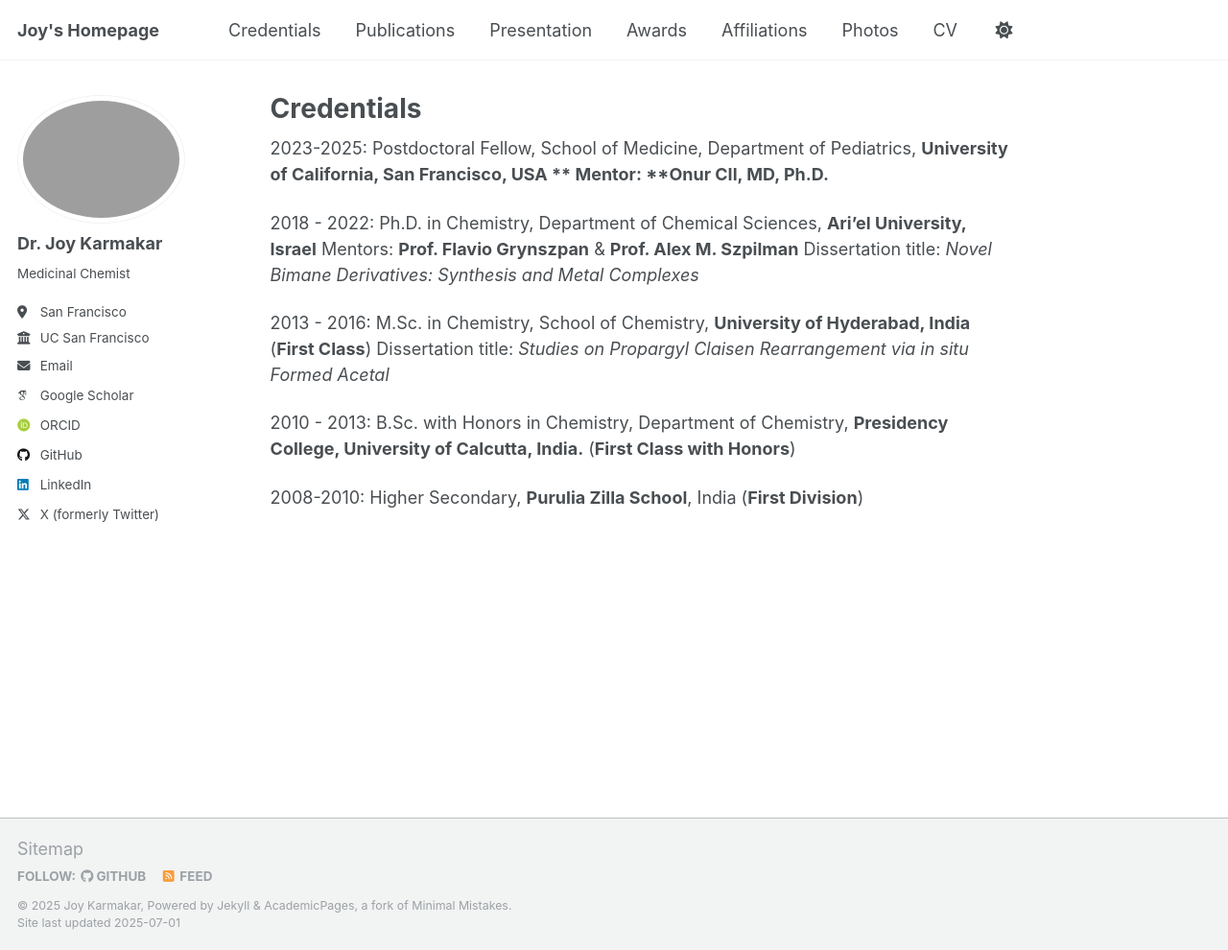
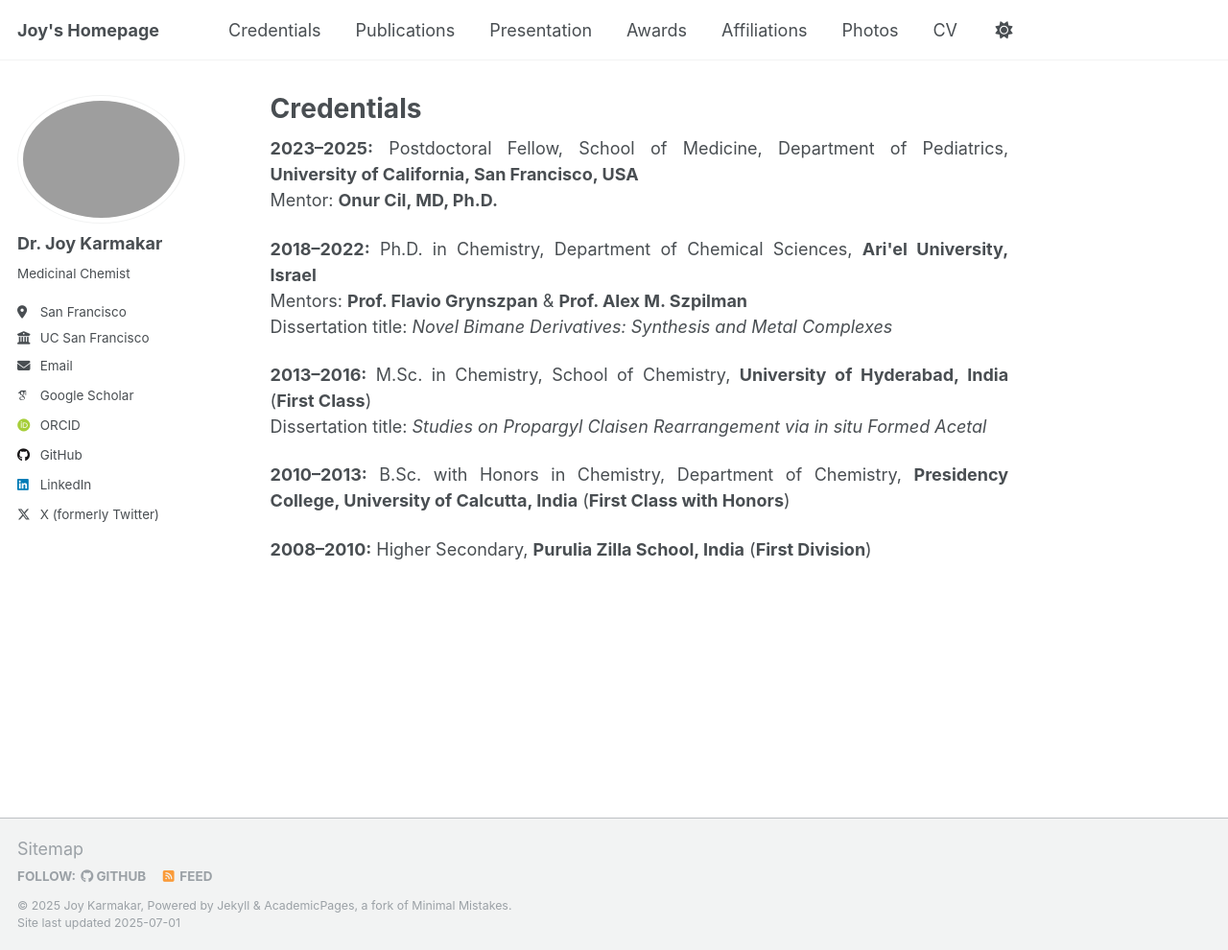
Before and after one commit to DrJoyKarmakar/DrJoyKarmakar.github.io, a Jekyll site: the page built from _pages/credentials.md, in a window 1280 px wide and 990 px high. Shown: the whole window at 96% size. Built offline with Jekyll 4.4.1, drawn with Linux system fonts in a browser that asks for light colours; some web fonts are replaced; a script that is not in the unit is left out; some of the changed lines change nothing that is shown.

Commit message:
Update credentials.md

```diff
--- a/_pages/credentials.md
+++ b/_pages/credentials.md
@@ -4,17 +4,27 @@ title: "Credentials"
 permalink: /credentials/
 author_profile: true
 ---
-2023-2025: Postdoctoral Fellow, School of Medicine, Department of Pediatrics, **University of California, San Francisco, USA
-**
-Mentor: **Onur CIl, MD, Ph.D.**
 
-2018 - 2022: Ph.D. in Chemistry, Department of Chemical Sciences, **Ari'el University, Israel**
-    Mentors: **Prof. Flavio Grynszpan** & **Prof. Alex M. Szpilman**
-Dissertation title: _Novel Bimane Derivatives: Synthesis and Metal Complexes_
+<p style="text-align: justify;">
+<strong>2023–2025:</strong> Postdoctoral Fellow, School of Medicine, Department of Pediatrics, <strong>University of California, San Francisco, USA</strong><br>
+Mentor: <strong>Onur Cil, MD, Ph.D.</strong>
+</p>
 
-2013 - 2016: M.Sc. in Chemistry, School of Chemistry, **University of Hyderabad, India** (**First Class**)
-Dissertation title: _Studies on Propargyl Claisen Rearrangement via in situ Formed Acetal_
+<p style="text-align: justify;">
+<strong>2018–2022:</strong> Ph.D. in Chemistry, Department of Chemical Sciences, <strong>Ari'el University, Israel</strong><br>
+Mentors: <strong>Prof. Flavio Grynszpan</strong> & <strong>Prof. Alex M. Szpilman</strong><br>
+Dissertation title: <em>Novel Bimane Derivatives: Synthesis and Metal Complexes</em>
+</p>
 
-2010 - 2013: B.Sc. with Honors in Chemistry, Department of Chemistry, **Presidency College, University of Calcutta, India.** (**First Class with Honors**)
+<p style="text-align: justify;">
+<strong>2013–2016:</strong> M.Sc. in Chemistry, School of Chemistry, <strong>University of Hyderabad, India</strong> (<strong>First Class</strong>)<br>
+Dissertation title: <em>Studies on Propargyl Claisen Rearrangement via <i>in situ</i> Formed Acetal</em>
+</p>
 
-2008-2010: Higher Secondary, **Purulia Zilla School**, India (**First Division**)
+<p style="text-align: justify;">
+<strong>2010–2013:</strong> B.Sc. with Honors in Chemistry, Department of Chemistry, <strong>Presidency College, University of Calcutta, India</strong> (<strong>First Class with Honors</strong>)
+</p>
+
+<p style="text-align: justify;">
+<strong>2008–2010:</strong> Higher Secondary, <strong>Purulia Zilla School, India</strong> (<strong>First Division</strong>)
+</p>
```
